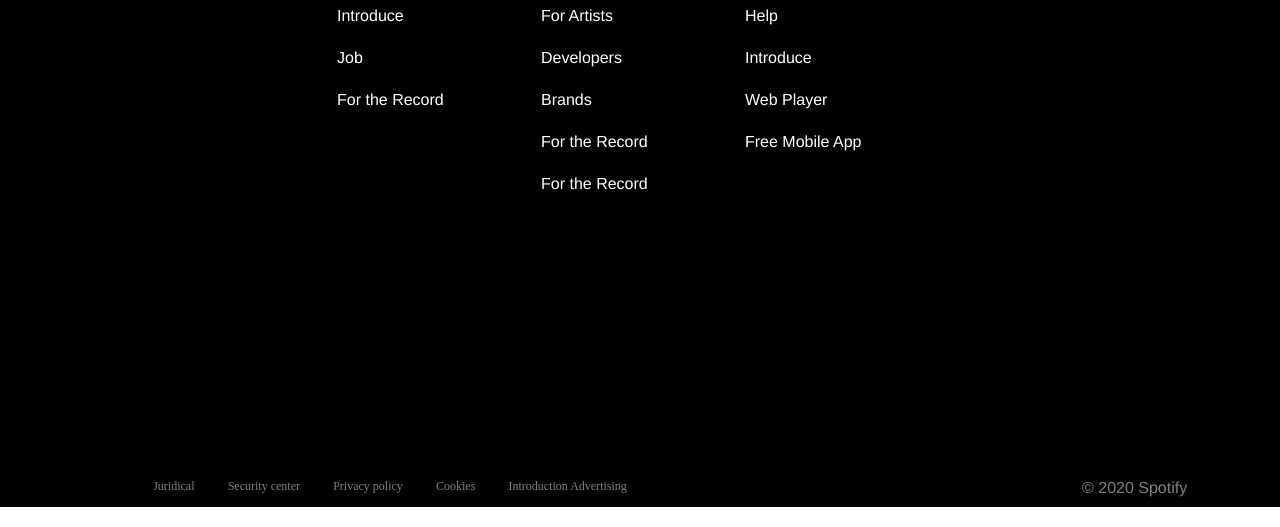
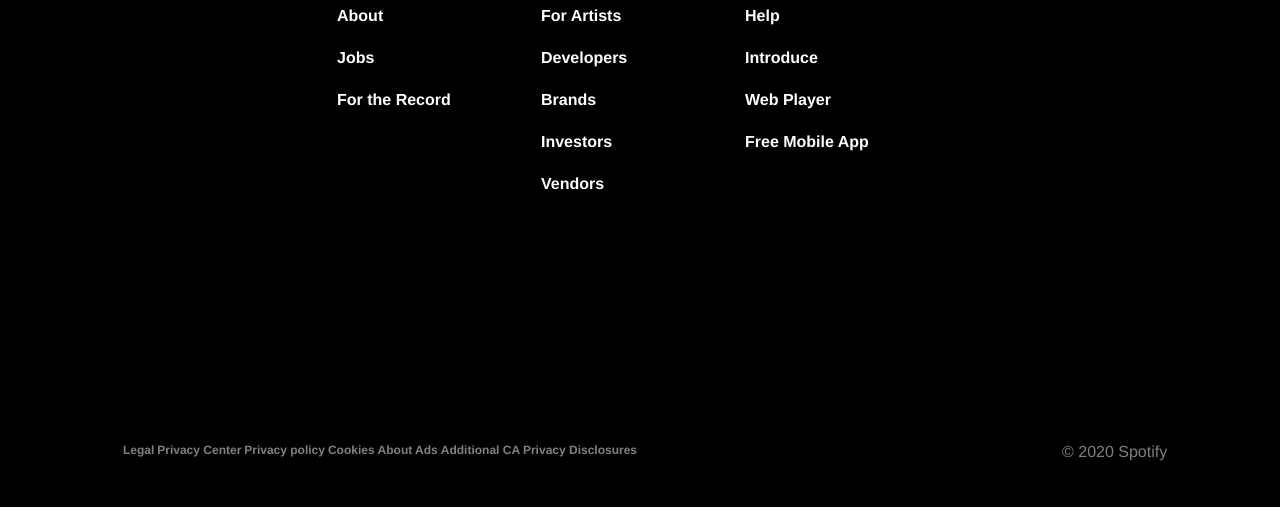
Before and after one commit to danielpullara/spotify, a plain HTML site: page index.html in a window 1280 px wide. Shown: the part 853-1380 px from the top of the page. Drawn offline with Linux system fonts and the light colour scheme.

Commit message:
2-26-2020-005

```diff
--- a/index.html
+++ b/index.html
@@ -42,8 +42,8 @@
                     </div>
                     <ul>
                         <h4>COMPANY</h4>
-                        <li class="li-edit">Introduce</li>
-                        <li class="li-edit">Job</li>
+                        <li class="li-edit">About</li>
+                        <li class="li-edit">Jobs</li>
                         <li class="li-edit">For the Record</li>
                     </ul>
                     <ul>
@@ -51,8 +51,8 @@
                         <li class="li-edit">For Artists </li>
                         <li class="li-edit">Developers</li>
                         <li class="li-edit">Brands</li>
-                        <li class="li-edit">For the Record</li>
-                        <li class="li-edit">For the Record</li>
+                        <li class="li-edit">Investors</li>
+                        <li class="li-edit">Vendors</li>
                     </ul>
                     <ul>
                         <h4>USEFUL LINKS</h4>
@@ -76,11 +76,12 @@
             </div>
             <div class="footer-2 ">
                 <div class="left-column-2">
-                    <a class="footer-text" href="#">Juridical</a>
-                    <a class="footer-text" href="#"> Security center</a>
+                    <a class="footer-text" href="#">Legal</a>
+                    <a class="footer-text" href="#"> Privacy Center</a>
                     <a class="footer-text" href="#">Privacy policy</a>
                     <a class="footer-text" href="#">Cookies</a>
-                    <a class="footer-text" href="#">Introduction Advertising</a>
+                    <a class="footer-text" href="#">About Ads</a>
+                    <a class="footer-text" href="#">Additional CA Privacy Disclosures</a>
                 </div>
                 <div class="right-column-2">
                     <ul class=".ul">
--- a/style.css
+++ b/style.css
@@ -118,7 +118,7 @@
     display: flex;
     color: gray;
     margin-right: 20px;
-    width: 100%;
+     height: 10%;;
 }
 .footer-2 > ul{
     display: flex;
@@ -177,9 +177,22 @@
     line-height: 1.5;
     font-family: Circular, spotify-circular, Helvetica, Arial, sans-serif;;
     padding: 3px 0 15px;
+    font-weight:700;
+}
+
+.li-edit:hover {
+    color: green;
+    text-decoration: none;
 }
 
 .footer-text {
     color:gray;
     text-decoration: none;
+    font-family: Circular, spotify-circular, Helvetica, Arial, sans-serif;
+    font-weight:700;
 }
+
+.footer-text:hover {
+    color: green;
+    text-decoration: none;
+}
```
